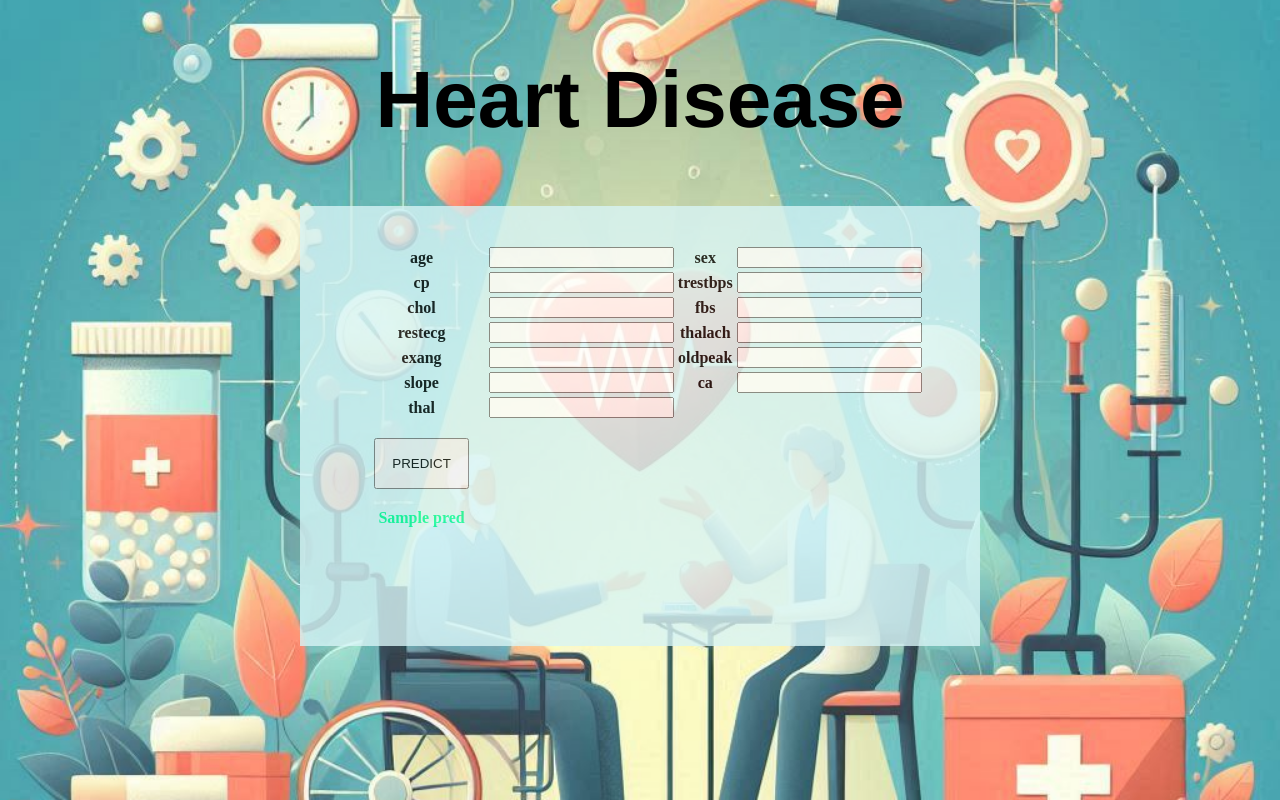
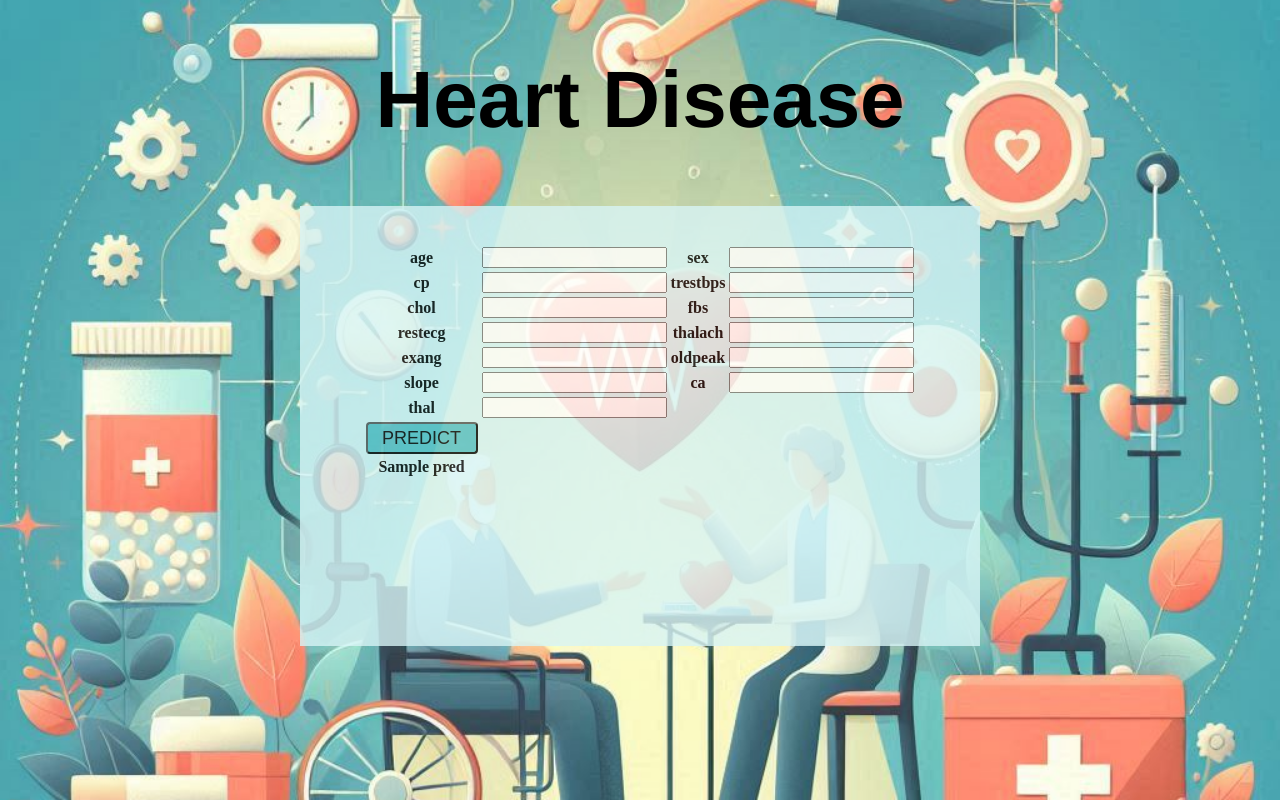
Before and after one commit to Sidd0770/SIHgind, a Flask app: template app/templates/index.html in a window 1280 px wide. Run offline with Flask 3, Linux system fonts and the light colour scheme; the template is opened without the code that fills it: most values are stand-ins (such as "Sample title", 1, 10 or a date in 2020); parts of the project's set-up code (start-up, migrations or seed data) failed here and were passed over.

Commit message:
changes again

```diff
--- a/app/heart.py
+++ b/app/heart.py
@@ -25,7 +25,7 @@ X_train,X_test,y_train,y_test = train_test_split(X_scale,
 
 
 #random forest classifier
-rf=RandomForestClassifier(criterion='entropy',max_depth=1)
+rf=RandomForestClassifier(criterion='entropy',max_depth=3)
 data = rf.fit(X_train,y_train)
 
 pickle.dump(data, open('app/model.pkl', 'wb'))
@@ -58,7 +58,8 @@ class HeartDiseaseDiagnosis:
         # Make predictions
         self.y_pred = self.rf.predict(X_test_scaled)
         # Print the accuracy score
-        print('accuracy_score:', accuracy_score(self.y_pred, self.y_test))
+        # print('accuracy_score:', accuracy_score(self.y_pred, self.y_test))
+        print(self.y_pred)
 
     def getData(self):
         # Print the predictions
--- a/app/static/style.css
+++ b/app/static/style.css
@@ -38,6 +38,7 @@ h1{
     justify-content: center;
     justify-items: space-evenly;
     align-items: start;
+    align-self:center;
 
 }
 
@@ -47,8 +48,48 @@ table{
 }
 
 .button{
-    padding:1rem;
-    margin:1rem;
+    width:7rem;
+    height:2rem;
+    color:black;
+    text-align: center;
+    align-content: center;
+    background-color:rgb(85, 192, 199);
+    font-size: 18px;
+    cursor: pointer;
+    /* box-shadow: 5px 4px 11px 1px rgb(191, 188, 188); */
+
+    animation-name:blak;
+    animation-duration:3s;
+    animation-delay: 1s;
+    animation-iteration-count: 5;
+    animation-timing-function: ease;
+    z-index: 1;
+    position: relative;
+    border-radius: 4px;
+
+}
+.button:hover::before{
+    transform: scaleX(1);
+}
+
+.button::before{
+    content: "";
+    top:0;
+    bottom:0;
+    right:0;
+    left:0;
+    position:absolute;
+    z-index: -1;
+    background-color:rgb(158, 231, 236);
+    transform: scaleX(0);
+    transition: all 0.8s;
+    transform-origin: left;
+
+}
+
+.buttonTr{
+    display:flex;
+    justify-content: center;
     align-items: center;
-    align-self: center;
+    color:black
 }
--- a/app/templates/index.html
+++ b/app/templates/index.html
@@ -62,13 +62,13 @@
                     </tr>
 
 
-                    <tr>
+                    <tr class='buttoTr' colspan="2" >
                         <td><button type="submit" class="button">PREDICT</button></td>
                     </tr>
 
                     <tr>
                         <br>
-                        <td style="color:rgb(3, 251, 148); ">{{pred}}<td>
+                        <td style="color:black; ">{{pred}}<td>
                         <br>
                     </tr>
 
```
